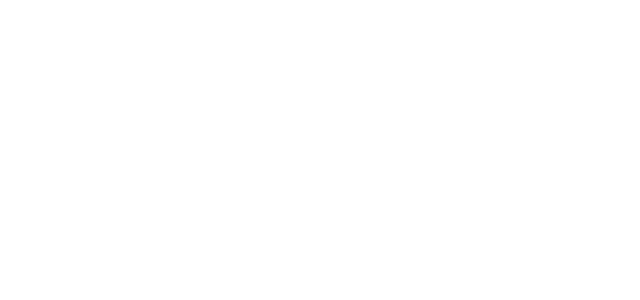
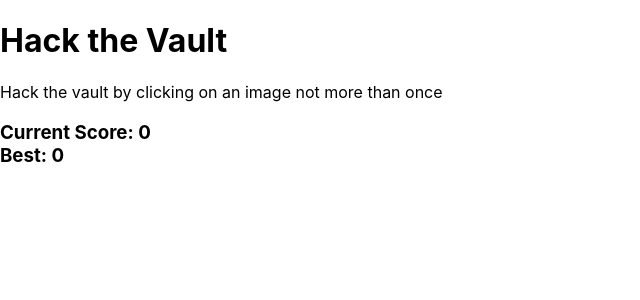
Before and after one commit to keaneatl/memory-game, a React (Create React App) app: page / in a window 1280 px wide. Shown: the top 300 px of the page, without its empty margins (0-640 px from the left). Built offline with nearby package versions, Linux system fonts and the light colour scheme.

Commit message:
Added base components

```diff
--- a/src/App.js
+++ b/src/App.js
@@ -1,5 +1,16 @@
+import { useState } from "react";
+import Header from "./components/Header";
+import Scoreboard from "./components/Scoreboard";
+
 function App() {
-  return <div className="main"></div>;
+  const [score, setScore] = useState(0);
+  const [best, setBest] = useState(0);
+
+  return (
+    <div className="main">
+      <Header score={score} best={best} />
+    </div>
+  );
 }
 
 export default App;
--- /dev/null
+++ b/src/components/Header.js
@@ -0,0 +1,18 @@
+import Scoreboard from "./Scoreboard";
+
+const Header = ({ title, desc, score, best }) => {
+  return (
+    <div className="header">
+      <h1>{title}</h1>
+      <p>{desc}</p>
+
+      <Scoreboard score={score} best={best} />
+    </div>
+  );
+};
+
+Header.defaultProps = {
+  title: "Hack the Vault",
+  desc: "Hack the vault by clicking on an image not more than once",
+};
+export default Header;
--- /dev/null
+++ b/src/components/Scoreboard.js
@@ -0,0 +1,24 @@
+import PropTypes from "prop-types";
+
+const Scoreboard = ({ score, best }) => {
+  return (
+    <div className="scoreboard">
+      <h3>
+        Current Score: {score}
+        <br />
+        Best: {best}
+      </h3>
+    </div>
+  );
+};
+
+Scoreboard.defaultProps = {
+  score: 0,
+  best: 0,
+};
+
+Scoreboard.propTypes = {
+  score: PropTypes.number,
+  best: PropTypes.number,
+};
+export default Scoreboard;
```
Also changed, not shown: src/components/Card.js (added, +12 -0 lines), src/components/CardImage.js (added, +11 -0 lines).
